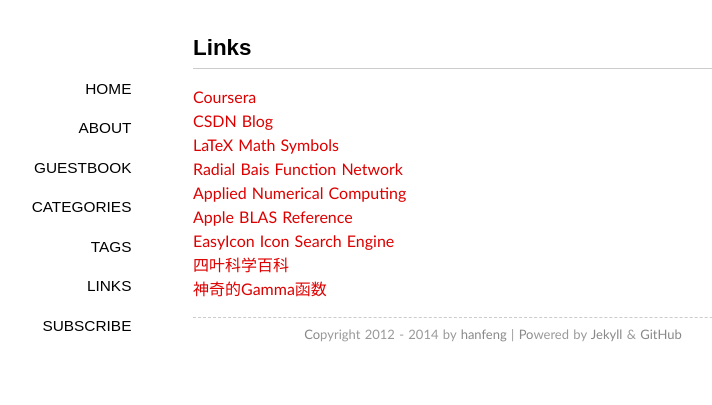
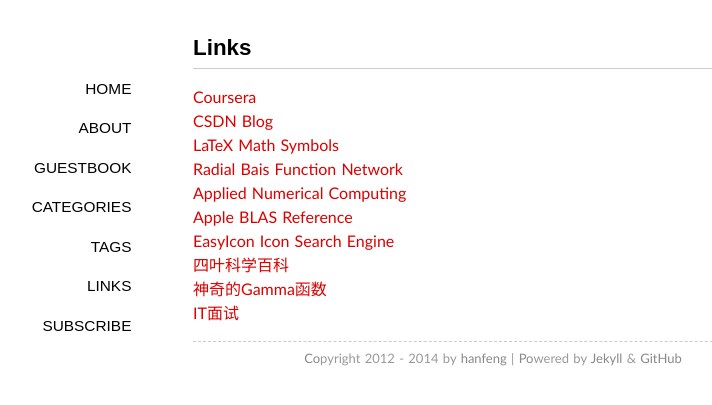
Before and after one commit to mlnotes/mlnotes.github.com, a Jekyll site: the page built from links/index.md, in a window 1280 px wide. Shown: the top 405 px of the page, without its empty margins (147-859 px from the left). Built offline with Jekyll 4.4.1, drawn with Linux system fonts in a browser that asks for light colours; some web fonts are replaced; Markdown is read by kramdown in place of the engine named in the settings; comment, search, counter and statistics services are not loaded.

Commit message:
Update index.md

```diff
--- a/links/index.md
+++ b/links/index.md
@@ -13,3 +13,4 @@
 [EasyIcon Icon Search Engine](http://www.easyicon.cn/)
 [四叶科学百科](http://science.scileaf.com/)
 [神奇的Gamma函数](http://www.52nlp.cn/lda-math-%E7%A5%9E%E5%A5%87%E7%9A%84gamma%E5%87%BD%E6%95%B01)
+[IT面试](http://itmianshi.com)
```
